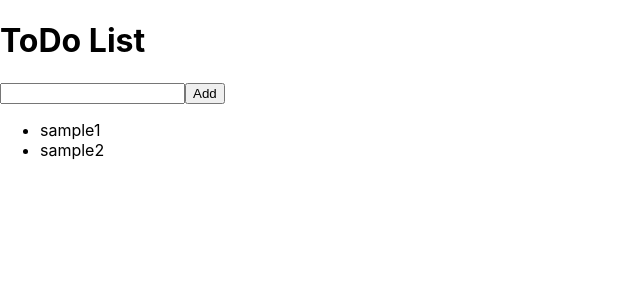
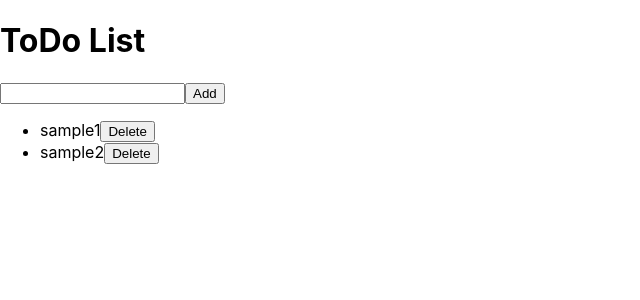
Before and after one commit to su1415/todo_app_ts, a React (Create React App) app: page / in a window 1280 px wide. Shown: the top 300 px of the page, without its empty margins (0-640 px from the left). Built offline with nearby package versions, Linux system fonts and the light colour scheme.

Commit message:
feat: TODOリストの削除

```diff
--- a/src/App.tsx
+++ b/src/App.tsx
@@ -17,6 +17,10 @@ function App(): JSX.Element {
     }
   }
 
+  function handleDeleteTodo(id: number): void {
+    setTodos(todos.filter(todo => todo.id !== id));
+  }
+
   return (
     <div className="App">
       <h1>ToDo List</h1>
@@ -26,7 +30,7 @@ function App(): JSX.Element {
         onChange={ (e) => setNewTodoText(e.target.value) }
       />
       <button onClick={ handleAddTodo }>Add</button>
-      <TodoList todos={ todos } />
+      <TodoList todos={ todos } onDeleteTodo={ handleDeleteTodo } />
     </div>
   );
 }
--- a/src/components/TodoItem.tsx
+++ b/src/components/TodoItem.tsx
@@ -1,8 +1,13 @@
 import React from "react";
 import { TodoItemProps } from "../types";
 
-function TodoItem({ todo }: TodoItemProps): JSX.Element {
-  return <li>{ todo.text }</li>;
+function TodoItem({ todo, onDeleteTodo }: TodoItemProps): JSX.Element {
+  return (
+    <li>
+      { todo.text }
+      <button onClick={ () => onDeleteTodo(todo.id) }>Delete</button>
+    </li>
+  );
 }
 
 export default TodoItem;
--- a/src/components/TodoList.tsx
+++ b/src/components/TodoList.tsx
@@ -2,11 +2,11 @@ import React from "react";
 import { TodoListProps } from "../types";
 import TodoItem from "./TodoItem";
 
-function TodoList({ todos }: TodoListProps): JSX.Element {
+function TodoList({ todos, onDeleteTodo }: TodoListProps): JSX.Element {
   return (
     <ul>
       { todos.map(todo => (
-        <TodoItem key={ todo.id } todo={ todo } />
+        <TodoItem key={ todo.id } todo={ todo } onDeleteTodo={ onDeleteTodo } />
       )) }
     </ul>
   );
--- a/src/types.ts
+++ b/src/types.ts
@@ -7,8 +7,10 @@ export type todos = todo[];
 
 export type TodoListProps = {
   todos: todos,
+  onDeleteTodo: (id: number) => void,
 };
 
 export type TodoItemProps = {
   todo: todo,
+  onDeleteTodo: (id: number) => void,
 };
```
